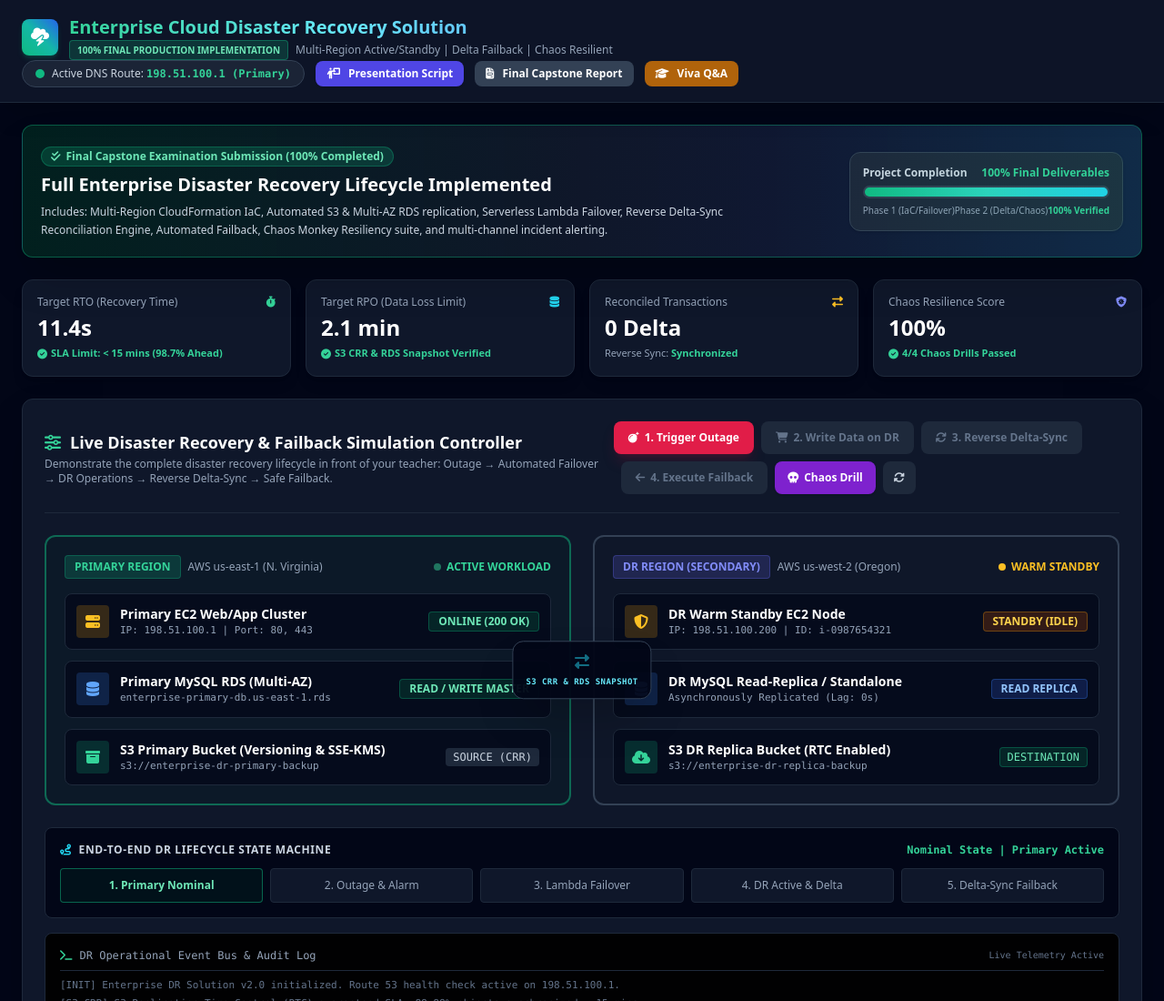
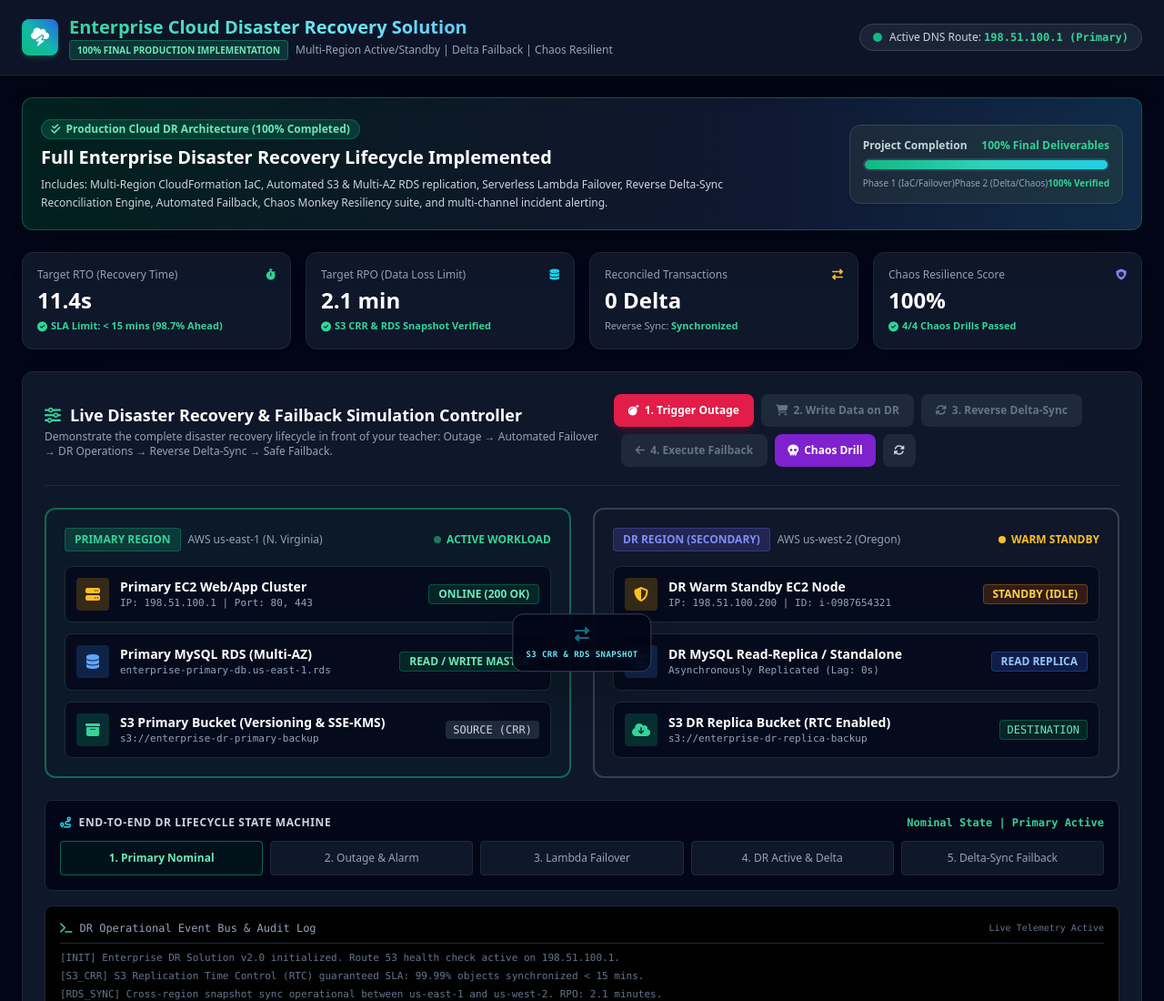
Before and after one commit to pujan1512/cloud-dr-solution-enterprises, a plain HTML site: page simulation/dr_dashboard.html in a window 1280 px wide. Shown: the top 1100 px of the page at 91% size. Drawn offline with nearby package versions, Linux system fonts and the light colour scheme.

Commit message:
remove academic doc navigation buttons from live dashboard

```diff
--- a/simulation/dr_dashboard.html
+++ b/simulation/dr_dashboard.html
@@ -60,15 +60,6 @@
                 <span class="inline-block w-2.5 h-2.5 rounded-full bg-emerald-500 mr-2 animate-ping" id="livePingDot"></span>
                 <span>Active DNS Route: <strong id="currentDnsDisplay" class="text-emerald-400 font-mono">198.51.100.1 (Primary)</strong></span>
             </div>
-            <a href="../docs/FINAL_TEACHER_PRESENTATION_SCRIPT.md" target="_blank" class="px-3 py-1.5 text-xs bg-indigo-600 hover:bg-indigo-500 text-white font-semibold rounded-lg transition shadow">
-                <i class="fa-solid fa-person-chalkboard mr-1.5"></i> Presentation Script
-            </a>
-            <a href="../docs/FINAL_PROJECT_REPORT.md" target="_blank" class="px-3 py-1.5 text-xs bg-slate-700 hover:bg-slate-600 text-white font-semibold rounded-lg transition">
-                <i class="fa-solid fa-file-invoice mr-1.5"></i> Final Capstone Report
-            </a>
-            <a href="../docs/FINAL_VIVA_EXHAUSTIVE_QA.md" target="_blank" class="px-3 py-1.5 text-xs bg-amber-600/80 hover:bg-amber-600 text-white font-semibold rounded-lg transition">
-                <i class="fa-solid fa-graduation-cap mr-1.5"></i> Viva Q&A
-            </a>
         </div>
     </header>
 
@@ -81,7 +72,7 @@
             <div class="flex flex-col md:flex-row md:items-center justify-between gap-4">
                 <div class="space-y-1.5">
                     <div class="inline-flex items-center px-2.5 py-0.5 rounded-full text-xs font-bold bg-emerald-500/20 text-emerald-300 border border-emerald-500/30">
-                        <i class="fa-solid fa-check-double mr-1.5"></i> Final Capstone Examination Submission (100% Completed)
+                        <i class="fa-solid fa-check-double mr-1.5"></i> Production Cloud DR Architecture (100% Completed)
                     </div>
                     <h2 class="text-xl font-bold text-white">Full Enterprise Disaster Recovery Lifecycle Implemented</h2>
                     <p class="text-xs text-slate-300 max-w-3xl leading-relaxed">
```
